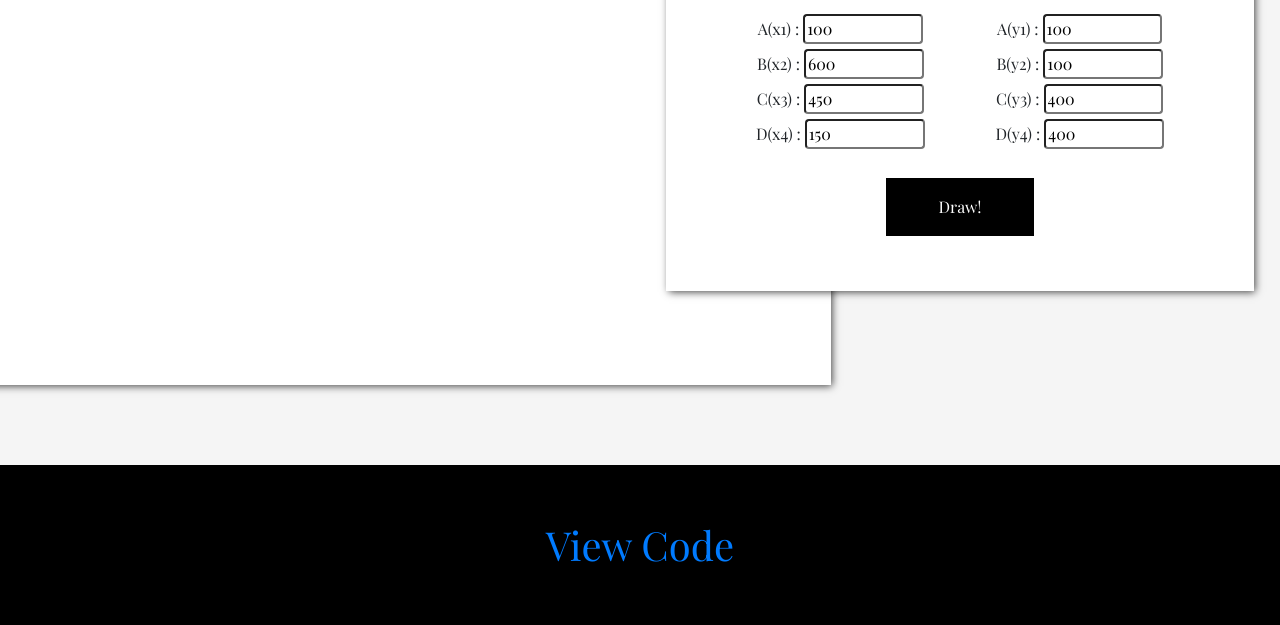
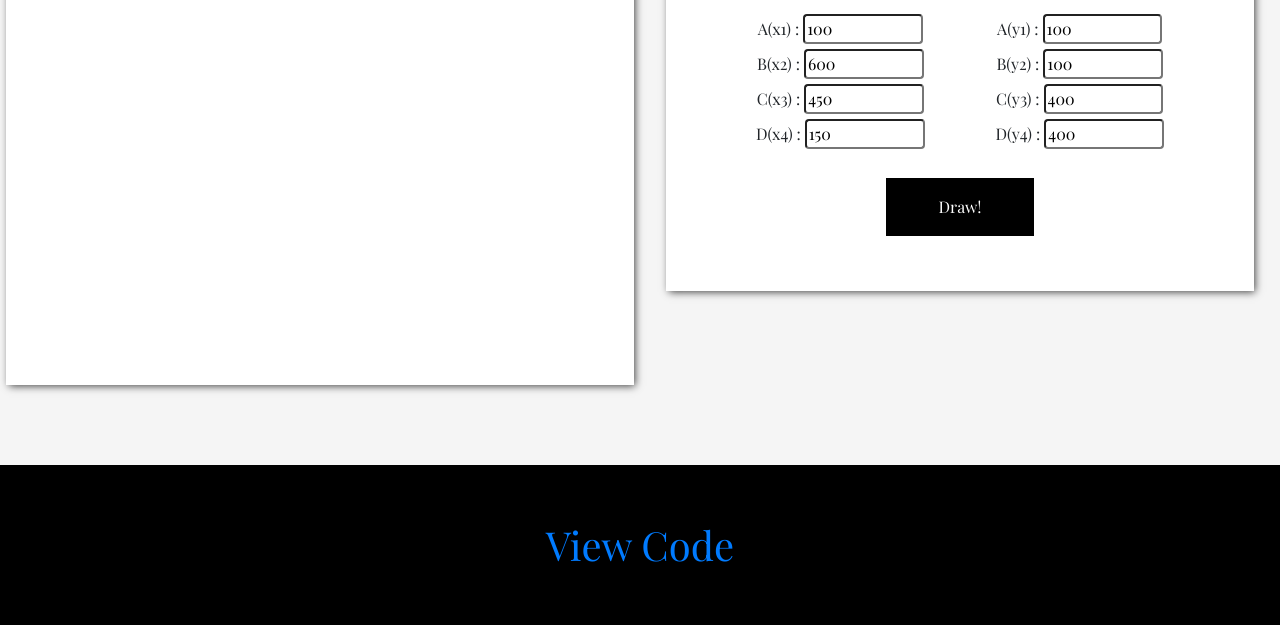
Before and after one commit to raunak-sharma/Draw_Trapezium, a plain HTML site: page index.html in a window 1280 px wide. Shown: the part 455-1080 px from the top of the page. Drawn offline with nearby package versions, Linux system fonts and the light colour scheme.

Commit message:
increased height

```diff
--- a/css/style.css
+++ b/css/style.css
@@ -35,6 +35,7 @@ body {
 }
 
 .form-container {
+    min-height: 75vh;
     text-align: center;
     flex-direction: column;
 }
@@ -108,4 +109,8 @@ body {
         margin: 10vh auto;
     }
 
+    #myDrawing {
+        width: calc(50vw - 12px);
+    }
+
 }
```
